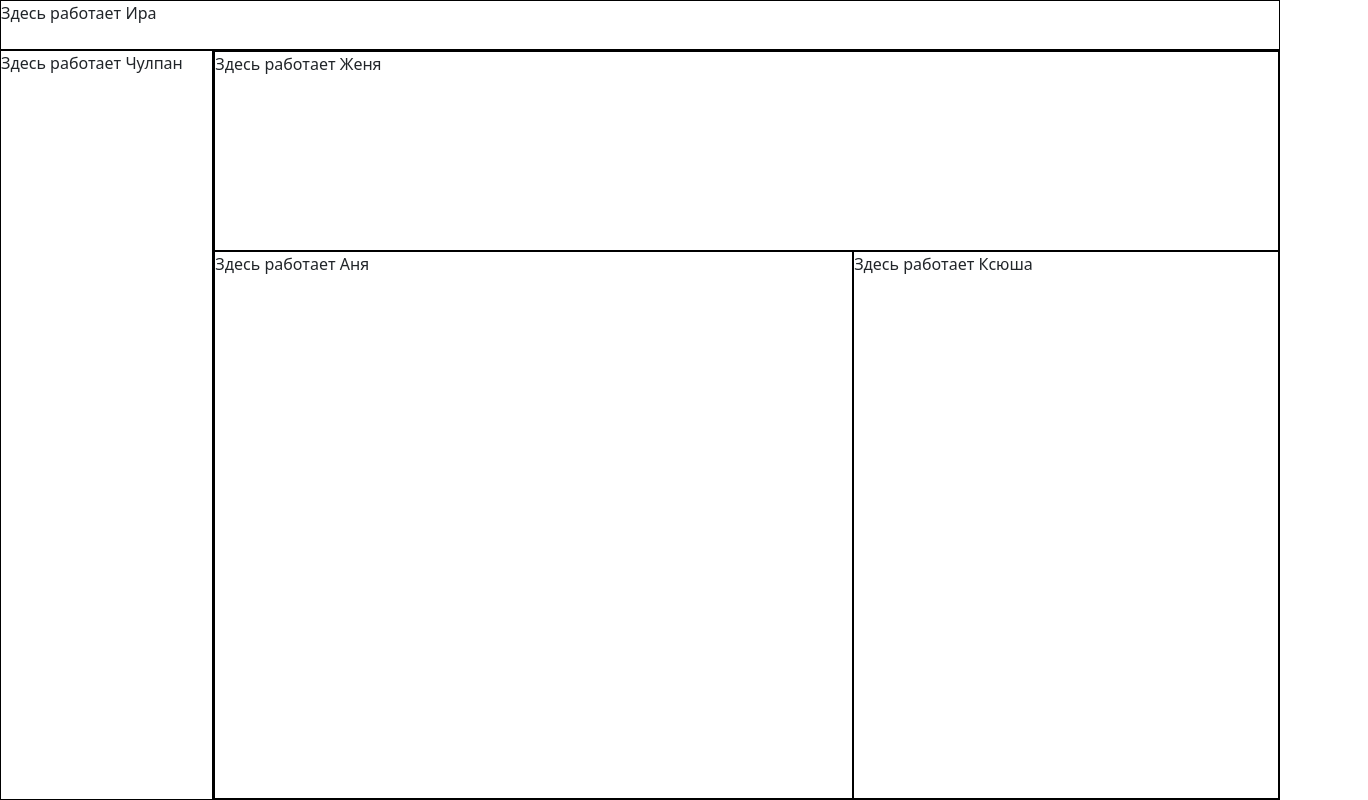
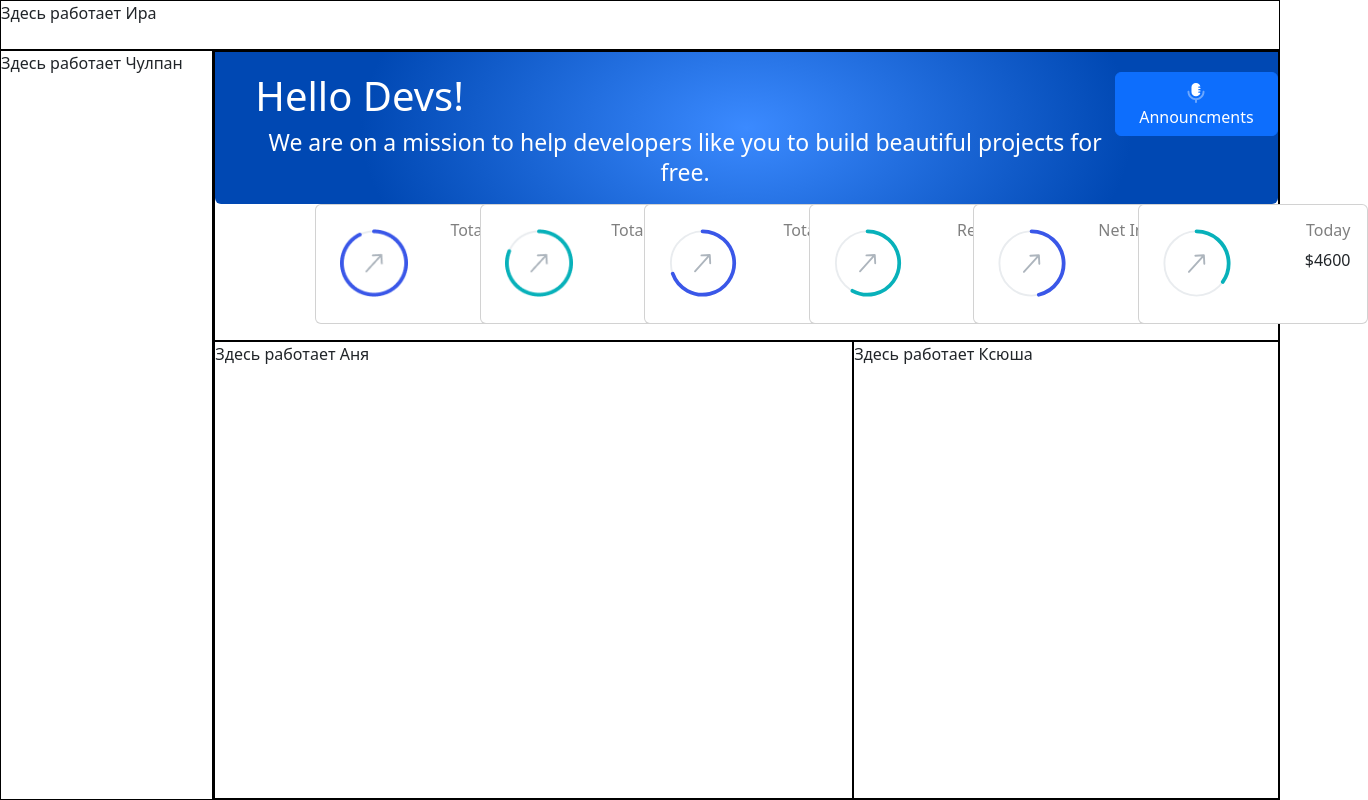
Before and after one commit to IrinaZinchenko/group-project2_team2, a plain HTML site: page index.html in a window 1280 px wide. Shown: the whole page, 1368 px wide, since content can reach past the window. Drawn offline with nearby package versions, Linux system fonts and the light colour scheme.

Commit message:
Добавила картинки, фон, карточки, текст

```diff
--- a/index.html
+++ b/index.html
@@ -26,8 +26,83 @@
 
   <main>
     <!-- Начало пространства Жени -->
-    <div id="main-top">
-      <p>Здесь работает Женя</p>
+    <div class="main-top" id="main-top">
+      <div class="main-top-background rounded-bottom">
+        <div class="main-top-section">
+          <div class="main-top-btn">
+            <button type="button" class="btn btn-primary"><img src="./images/mic.svg" alt="micro">
+              Announcments</button>
+          </div>
+          <div class="main-top-title">
+            <h1 class="main-top-h1">Hello Devs!</h1>
+            <p class="main-top-text">We are on a mission to help developers like you to build beautiful projects for
+              free.
+            </p>
+          </div>
+        </div>
+      </div>
+
+      <div class="row  main-top-cards">
+        <div class="col-sm-2">
+          <div class="card" style="width: 230px; height: 120px;">
+            <div class="card-body">
+              <img src="./images/progress1.png" alt="progress" class="progress_1">
+              <h5 class="card-title text-black-50">Total sales</h5>
+              <p class="card-text">$560K</p>
+            </div>
+          </div>
+        </div>
+
+        <div class="col-sm-2">
+          <div class="card" style="width: 230px; height: 120px;">
+            <div class="card-body">
+              <img src="./images/progress2.png" alt="progress" class="progress_1">
+              <h5 class="card-title text-black-50">Total Profit</h5>
+              <p class="card-text">$185K</p>
+            </div>
+          </div>
+        </div>
+
+        <div class="col-sm-2">
+          <div class="card" style="width: 230px; height: 120px;">
+            <div class="card-body">
+              <img src="./images/progress3.svg" alt="progress" class="progress_1">
+              <h5 class="card-title text-black-50">Total Cost</h5>
+              <p class="card-text">$375K</p>
+            </div>
+          </div>
+        </div>
+
+        <div class="col-sm-2">
+          <div class="card" style="width: 230px; height: 120px;">
+            <div class="card-body">
+              <img src="./images/progress4.svg" alt="progress" class="progress_1">
+              <h5 class="card-title text-black-50">Revenue</h5>
+              <p class="card-text">$742K</p>
+            </div>
+          </div>
+        </div>
+
+        <div class="col-sm-2">
+          <div class="card" style="width: 230px; height: 120px;">
+            <div class="card-body">
+              <img src="./images/progress5.svg" alt="progress" class="progress_1">
+              <h5 class="card-title text-black-50">Net Income</h5>
+              <p class="card-text">$150K </p>
+            </div>
+          </div>
+        </div>
+
+        <div class="col-sm-1">
+          <div class="card" style="width: 230px; height: 120px;">
+            <div class="card-body">
+              <img src="./images/progress6.svg" alt="progress" class="progress_1">
+              <h5 class="card-title text-black-50">Today</h5>
+              <p class="card-text">$4600</p>
+            </div>
+          </div>
+        </div>
+      </div>
     </div>
     <!-- Конец пространства Жени -->
 
--- a/styles/styles.css
+++ b/styles/styles.css
@@ -42,7 +42,7 @@ main {
 
   display: grid;
   grid-template-columns: 3fr 2fr;
-  grid-template-rows: 200px 1fr;
+  grid-template-rows: 290px 1fr;
 
   border: 1px solid black;
 }
@@ -53,8 +53,71 @@ main {
 #main-top {
   grid-column: 1/3;
   grid-row: 1/2;
+  width: 100%;
+  border: 1px solid black;
+}
 
-  border: 1px solid black;
+.main-top-background {
+  background: radial-gradient(36.28% 150.93% at 50% 50%, #3B8AFF 0%, #0048B3 100%);
+  border-radius: 0px 0px 16px 16px;
+}
+
+.main-top-title {
+  padding-left: 40px;
+}
+
+.main-top-h1 {
+  font-size: 40px;
+  line-height: 48px;
+  color: #FFFFFF;
+}
+
+.main-top-text {
+  font-size: 23px;
+  line-height: 130%;
+  text-align: center;
+  color: #FFFFFF;
+}
+
+.main-top-section {
+  display: flex;
+  flex-wrap: nowrap;
+  flex-direction: row-reverse;
+  justify-content: space-between;
+  padding-top: 20px;
+}
+
+.main-top-cards {
+  padding-left: 100px;
+}
+
+.card {
+  display: flex;
+  text-align: end;
+  justify-content: space-between;
+  flex-wrap: nowrap;
+}
+
+.progress_1 {
+  position: absolute;
+  width: 68px;
+  height: 68px;
+  left: 24px;
+  top: 24px;
+}
+
+.card-title {
+  font-size: 16px;
+  color: #334777;
+
+}
+
+.card_body {
+  box-shadow: 0px 10px 30px rgba(17, 38, 146, 0.05);
+}
+
+.main-top-cards {
+  padding-bottom: 40px;
 }
 
 /* конец */
```
Also changed, not shown: images/Big Circles.png (added), images/mic.svg (added), images/progress1.png (added), images/progress2.png (added), images/progress3.svg (added), images/progress4.svg (added), images/progress5.svg (added), images/progress6.svg (added).
